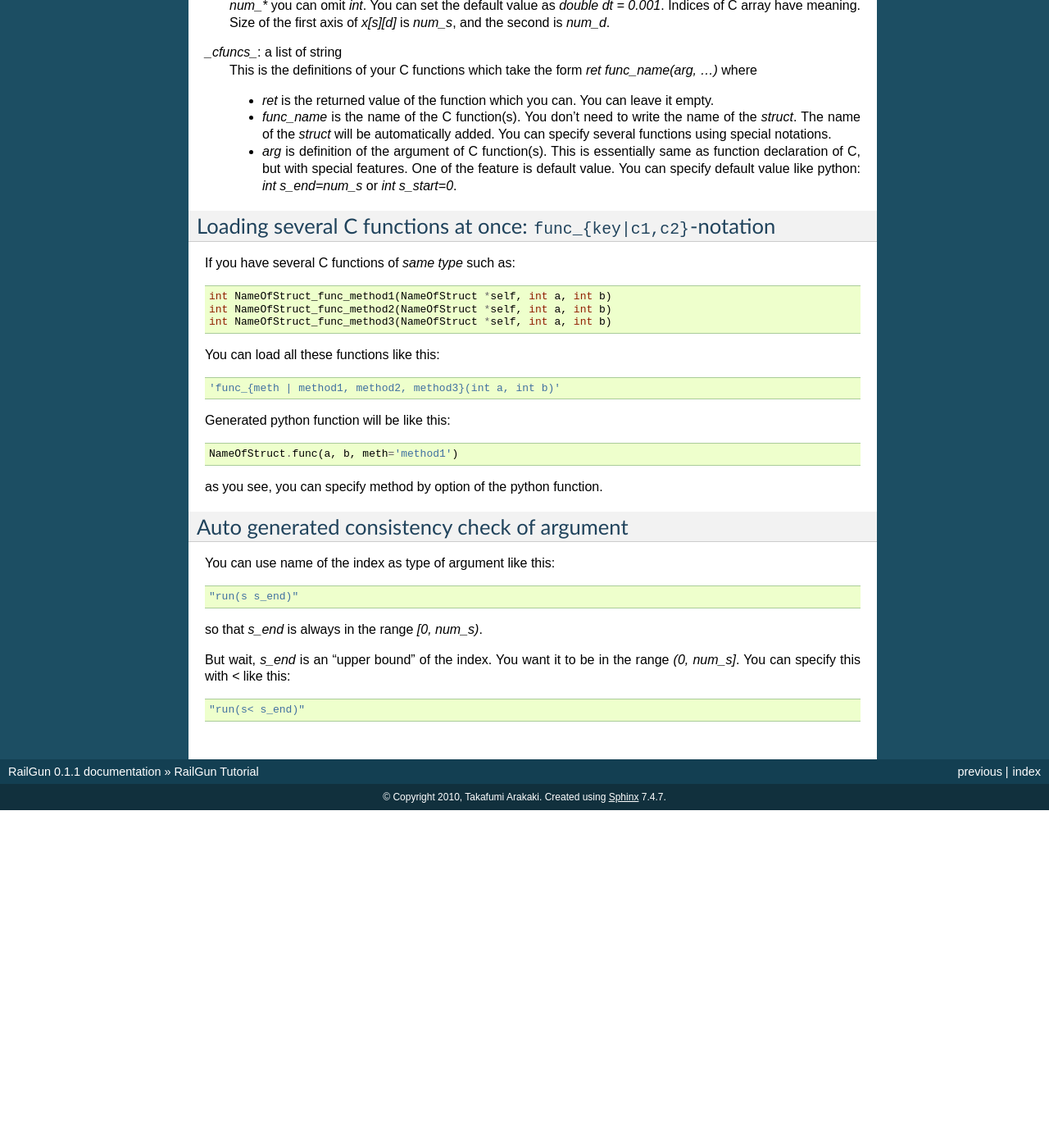
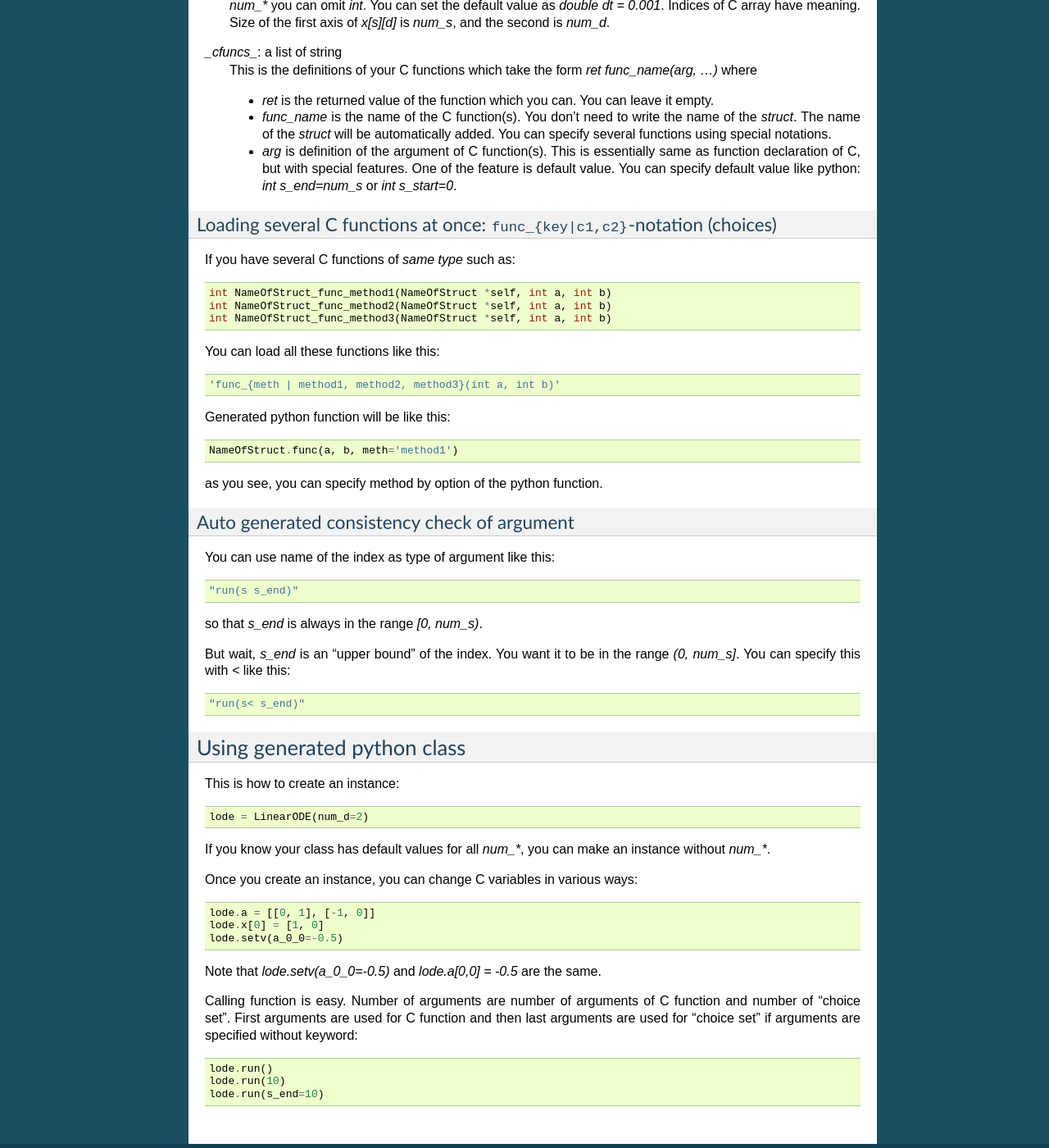
Before and after one commit to tkf/railgun, a Sphinx documentation site: the page built from doc/source/tutorial.rst, in a window 1280 px wide and 1400 px high, scrolled down 1675 px. Shown: the whole window at 82% size. Built offline with Sphinx 7.4.7, drawn with Linux system fonts in a browser that asks for light colours; before the commit the page ends 2663 px from its top, so only the background shows below that; some of the changed text lies outside the part shown.

Commit message:
added "Using generated python class" to tutorial.rst

```diff
--- a/doc/source/index.rst
+++ b/doc/source/index.rst
@@ -8,7 +8,7 @@ Welcome to RailGun's documentation!
 
 If you want to write fast program for numerical simulations, you will
 always end up with writing it in C (or C++ or FORTRAN, these low-level
-languages). Although we have great python packages for (not only)
+languages). Although we have great python packages (not only) for
 numerical simulation such as Numpy/Scipy, Pyrex, Cython, Psyco and so
 on, sometimes these are not enough. On the other hand, writing code in
 C is stressful, especially things like allocating memory and
--- a/doc/source/tutorial.rst
+++ b/doc/source/tutorial.rst
@@ -7,8 +7,8 @@ How to write C program for RailGun
 RailGun requires your C program to have specific type of style.
 
 
-You need a `struct` which have the variables you can manipulate from python
-^^^^^^^^^^^^^^^^^^^^^^^^^^^^^^^^^^^^^^^^^^^^^^^^^^^^^^^^^^^^^^^^^^^^^^^^^^^
+C `struct` holds all variables which you can access from python
+^^^^^^^^^^^^^^^^^^^^^^^^^^^^^^^^^^^^^^^^^^^^^^^^^^^^^^^^^^^^^^^
 
 This is an example of a `struct`:
 
@@ -123,8 +123,8 @@ Name of the class
       `int s_end=num_s` or `int s_start=0`.
 
 
-Loading several C functions at once: ``func_{key|c1,c2}``-notation
-------------------------------------------------------------------
+Loading several C functions at once: ``func_{key|c1,c2}``-notation (choices)
+^^^^^^^^^^^^^^^^^^^^^^^^^^^^^^^^^^^^^^^^^^^^^^^^^^^^^^^^^^^^^^^^^^^^^^^^^^^^
 
 If you have several C functions of *same type* such as:
 
@@ -146,7 +146,7 @@ as you see, you can specify method by option of the python function.
 
 
 Auto generated consistency check of argument
---------------------------------------------
+^^^^^^^^^^^^^^^^^^^^^^^^^^^^^^^^^^^^^^^^^^^^
 
 You can use name of the index as type of argument like this::
 
@@ -159,3 +159,33 @@ it to be in the range `(0, num_s]`. You can specify this with `<`
 like this::
 
   "run(s< s_end)"
+
+
+Using generated python class
+----------------------------
+
+This is how to create an instance::
+
+   lode = LinearODE(num_d=2)
+
+If you know your class has default values for all `num_*`, you
+can make an instance without `num_*`.
+
+Once you create an instance, you can change C variables in
+various ways::
+
+  lode.a = [[0, 1], [-1, 0]]
+  lode.x[0] = [1, 0]
+  lode.setv(a_0_0=-0.5)
+
+Note that `lode.setv(a_0_0=-0.5)` and `lode.a[0,0] = -0.5` are
+the same.
+
+Calling function is easy. Number of arguments are number of arguments
+of C function and number of "choice set". First arguments are used for
+C function and then last arguments are used for "choice set" if
+arguments are specified without keyword::
+
+  lode.run()
+  lode.run(10)
+  lode.run(s_end=10)
```
Also changed, not shown: other parts of doc/source/tutorial.rst (+3 -3 lines).
